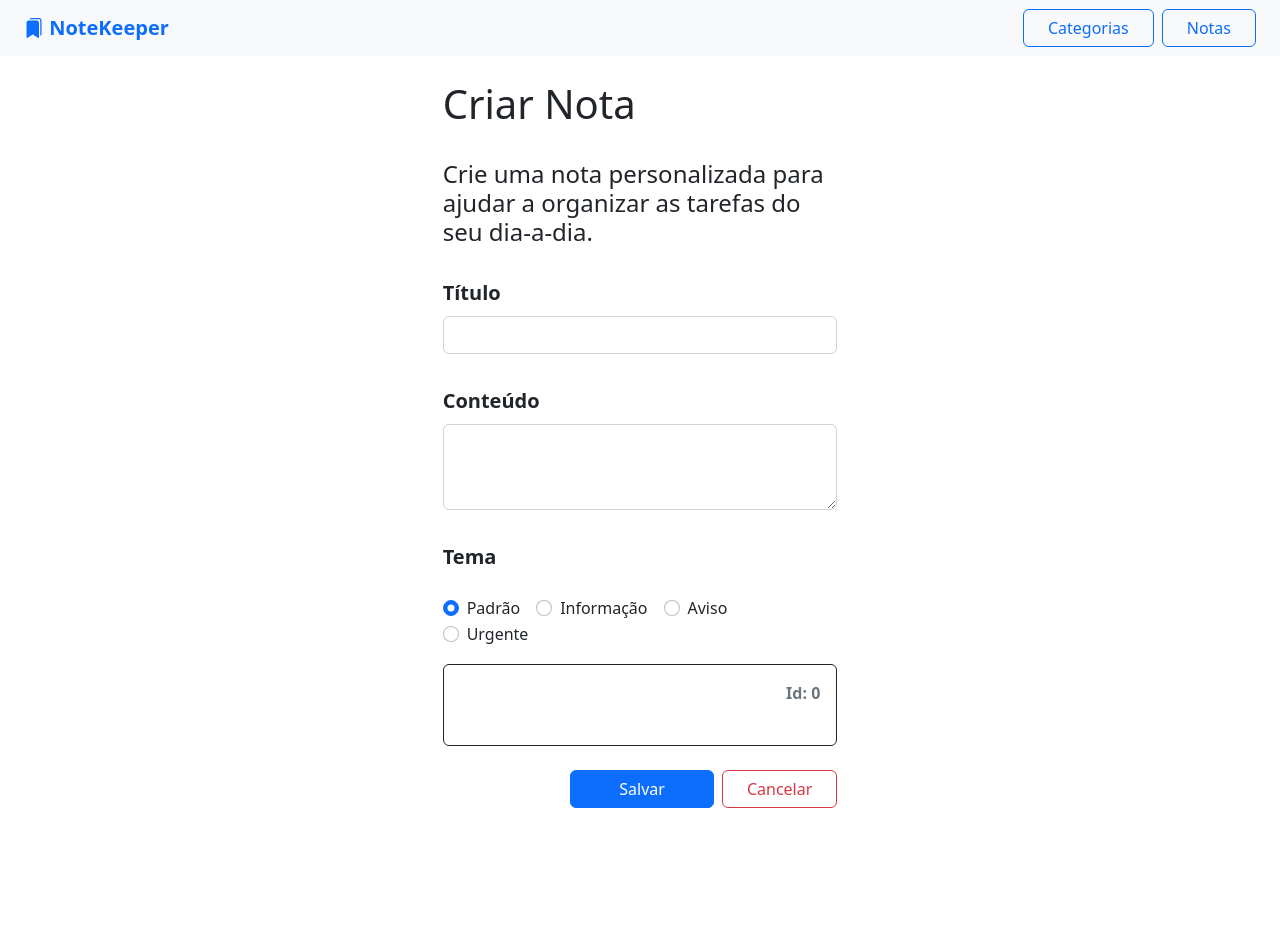
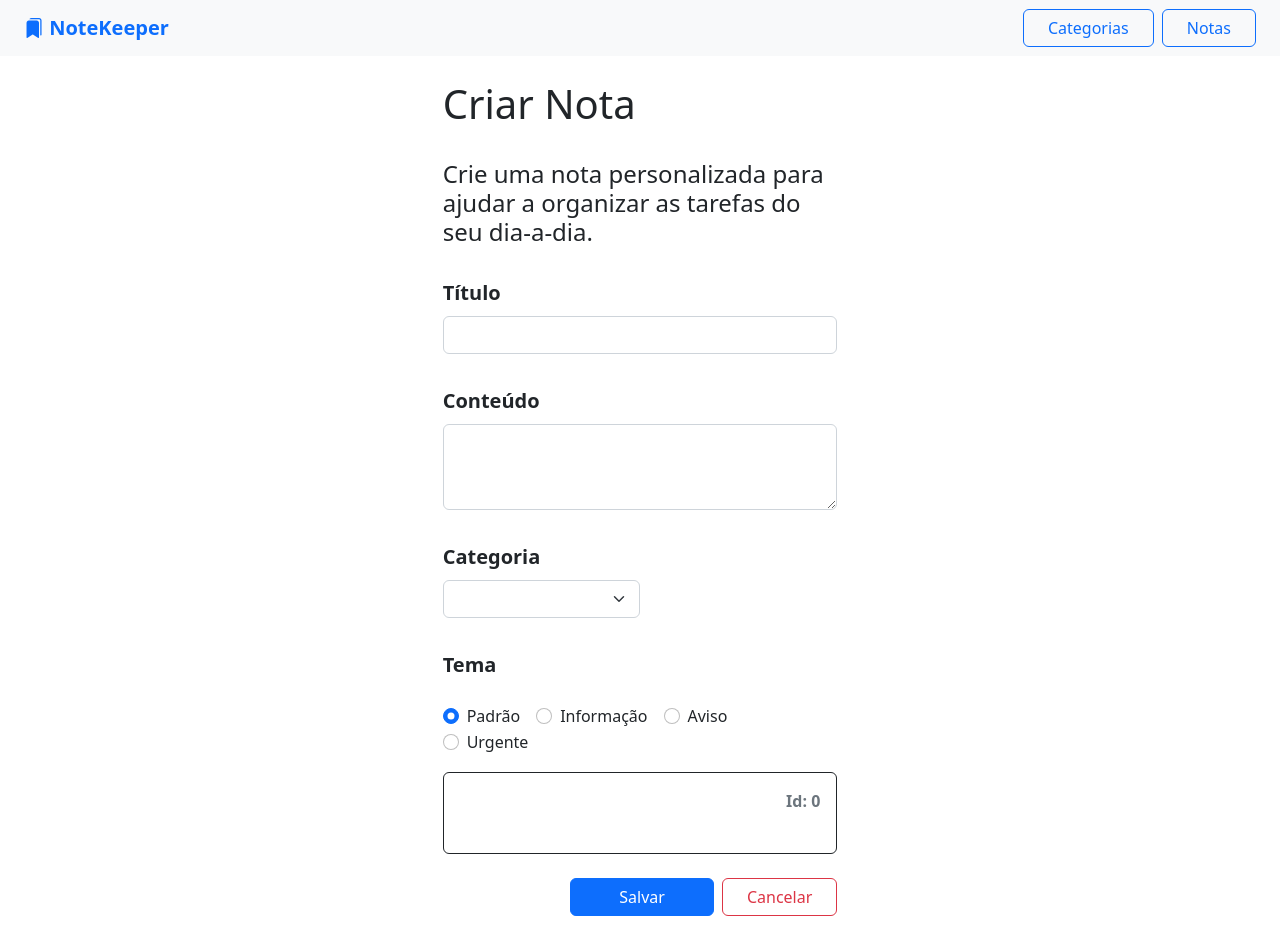
Before and after one commit to academia-do-programador/note-keeper, an Angular app: page /notas/criar in a window 1280 px wide. Before the commit the page ends 840 px from the top, so only its background shows below. Built offline with nearby package versions, Linux system fonts and the light colour scheme; data requests are answered from the project's data file.

Commit message:
add campo categoria nas notas

```diff
--- a/backend/db.json
+++ b/backend/db.json
@@ -22,31 +22,43 @@
       "id": 1,
       "titulo": "Lavar o cachorro 🦮",
       "conteudo": "Pegar o shampoo > pegar a toalha",
-      "tema": "warning"
+      "tema": "warning",
+      "categoriaId": 3
     },
     {
       "id": 2,
       "titulo": "Planejar as Aulas de Angular",
       "conteudo": "Pesquisar material",
-      "tema": "info"
+      "tema": "info",
+      "categoriaId": 3
     },
     {
       "id": 3,
       "titulo": "Atualizar Aplicações Angular",
       "conteudo": "Preparar projetos para as aulas",
-      "tema": "danger"
+      "tema": "danger",
+      "categoriaId": 3
     },
     {
       "titulo": "Teste do Insmonia",
       "conteudo": "Testando a rota POST",
       "tema": "dark",
-      "id": 5
+      "id": 5,
+      "categoriaId": 4
     },
     {
       "id": 6,
       "titulo": "Lavar o irmão do cachorro 🦮",
       "conteudo": "12321312321",
-      "tema": "danger"
+      "tema": "danger",
+      "categoriaId": 1
+    },
+    {
+      "id": 7,
+      "titulo": "Deploy do Notekeep",
+      "conteudo": "teste",
+      "tema": "warning",
+      "categoriaId": 3
     }
   ]
 }
--- a/src/app/components/notas/card-nota/card-nota.component.ts
+++ b/src/app/components/notas/card-nota/card-nota.component.ts
@@ -14,5 +14,6 @@ export class CardNotaComponent {
     titulo: 'Lavar o cachorro 🦮',
     conteudo: 'Pegar a toalha > Pegar o Shampoo',
     tema: 'dark',
+    categoriaId: 0,
   };
 }
--- a/src/app/components/notas/criar-nota/criar-nota.component.html
+++ b/src/app/components/notas/criar-nota/criar-nota.component.html
@@ -30,6 +30,23 @@
           id="conteudo"
           rows="3"
         ></textarea>
+      </div>
+
+      <div class="mb-3">
+        <label for="categoriaId" class="form-label fs-5 fw-semibold"
+          >Categoria</label
+        >
+
+        <select
+          [(ngModel)]="nota.categoriaId"
+          class="form-select w-50"
+          name="categoriaId"
+          id=""
+        >
+          <option *ngFor="let categoria of categorias" [ngValue]="categoria.id">
+            {{ categoria.titulo }}
+          </option>
+        </select>
       </div>
 
       <label for="tema" class="form-label fs-5 fw-semibold">Tema</label>
--- a/src/app/components/notas/criar-nota/criar-nota.component.ts
+++ b/src/app/components/notas/criar-nota/criar-nota.component.ts
@@ -1,29 +1,41 @@
-import { Component } from '@angular/core';
+import { Component, OnInit } from '@angular/core';
 import { Nota } from '../../../models/nota';
 import { NotaService } from '../../../services/nota.service';
 import { Router } from '@angular/router';
 import { ToastrService } from 'ngx-toastr';
+import { Categoria } from 'src/app/models/categoria';
+import { CategoriaService } from 'src/app/services/categoria.service';
 
 @Component({
   selector: 'app-criar-nota',
   templateUrl: './criar-nota.component.html',
   styleUrls: ['./criar-nota.component.css'],
 })
-export class CriarNotaComponent {
+export class CriarNotaComponent implements OnInit {
   nota: Nota;
+  categorias: Categoria[] = [];
 
   constructor(
     private notaService: NotaService,
+    private categoriaService: CategoriaService,
     private router: Router,
     private toastService: ToastrService
   ) {
-    this.nota = new Nota('', '', 'dark', 0);
+    this.nota = new Nota('', '', 'dark', 0, 0);
+  }
+
+  ngOnInit(): void {
+    this.categoriaService
+      .selecionarTodos()
+      .subscribe((categorias: Categoria[]) => {
+        this.categorias = categorias;
+      });
   }
 
   criarNota() {
     this.notaService.criar(this.nota).subscribe((nota) => {
       this.toastService.success(
-        `Nota ${nota.titulo} criada com sucesso.`,
+        `Nota "${nota.titulo}" criada com sucesso.`,
         'Sucesso'
       );
 
--- a/src/app/components/notas/editar-nota/editar-nota.component.html
+++ b/src/app/components/notas/editar-nota/editar-nota.component.html
@@ -26,6 +26,23 @@
           id="conteudo"
           rows="3"
         ></textarea>
+      </div>
+
+      <div class="mb-3">
+        <label for="categoriaId" class="form-label fs-5 fw-semibold"
+          >Categoria</label
+        >
+
+        <select
+          [(ngModel)]="nota.categoriaId"
+          class="form-select w-50"
+          name="categoriaId"
+          id=""
+        >
+          <option *ngFor="let categoria of categorias" [ngValue]="categoria.id">
+            {{ categoria.titulo }}
+          </option>
+        </select>
       </div>
 
       <label for="tema" class="form-label fs-5 fw-semibold">Tema</label>
--- a/src/app/components/notas/editar-nota/editar-nota.component.ts
+++ b/src/app/components/notas/editar-nota/editar-nota.component.ts
@@ -3,6 +3,8 @@ import { Nota } from '../../../models/nota';
 import { ActivatedRoute, Router } from '@angular/router';
 import { NotaService } from '../../../services/nota.service';
 import { ToastrService } from 'ngx-toastr';
+import { Categoria } from 'src/app/models/categoria';
+import { CategoriaService } from 'src/app/services/categoria.service';
 
 @Component({
   selector: 'app-editar-nota',
@@ -11,9 +13,11 @@ import { ToastrService } from 'ngx-toastr';
 })
 export class EditarNotaComponent implements OnInit {
   nota: Nota;
+  categorias: Categoria[] = [];
 
   constructor(
     private notaService: NotaService,
+    private categoriaService: CategoriaService,
     private route: ActivatedRoute,
     private router: Router,
     private toastService: ToastrService
@@ -27,6 +31,12 @@ export class EditarNotaComponent implements OnInit {
     this.notaService.selecionarPorId(id).subscribe((nota: Nota) => {
       this.nota = nota;
     });
+
+    this.categoriaService
+      .selecionarTodos()
+      .subscribe((categorias: Categoria[]) => {
+        this.categorias = categorias;
+      });
   }
 
   editarNota() {
--- a/src/app/models/nota.ts
+++ b/src/app/models/nota.ts
@@ -1,14 +1,26 @@
+import { Categoria } from './categoria';
+
 export class Nota {
   id?: number;
   titulo: string;
   conteudo: string;
   tema: Tema;
 
-  constructor(titulo: string, conteudo: string, tema: Tema, id?: number) {
+  categoriaId: number;
+  categoria?: Categoria;
+
+  constructor(
+    titulo: string,
+    conteudo: string,
+    tema: Tema,
+    categoriaId: number,
+    id?: number
+  ) {
     this.id = id;
     this.titulo = titulo;
     this.conteudo = conteudo;
     this.tema = tema;
+    this.categoriaId = categoriaId;
   }
 }
 
```
